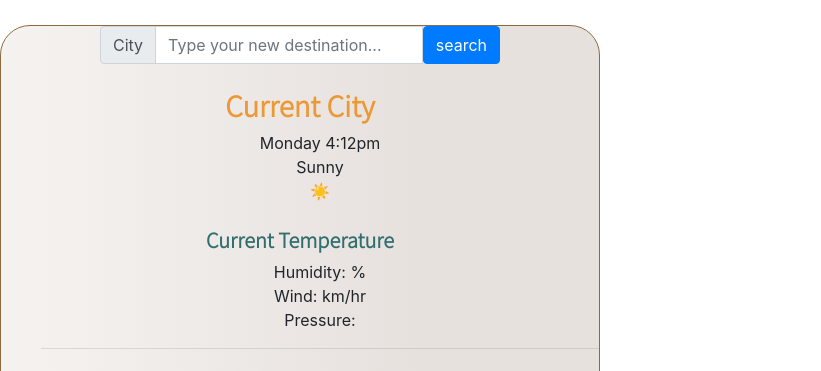
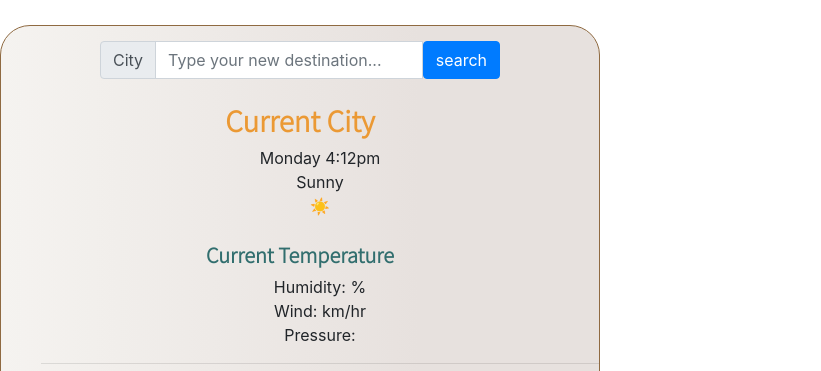
Before and after one commit to melanscr/Project1, a plain HTML site: page index.html in a window 1280 px wide. Shown: the top 371 px of the page, without its empty margins (0-821 px from the left). Drawn offline with nearby package versions, Linux system fonts and the light colour scheme; a web font is replaced by a local one.

Commit message:
Update style.css

```diff
--- a/style.css
+++ b/style.css
@@ -28,6 +28,7 @@ li {
   border: 1px solid rgb(143, 106, 65);
   max-width: 600px;
   margin: 25px 0;
+  padding: 15px 0 0;
   background-image: linear-gradient(to right, #f5f3f0 0%, #e7e1de 70%);
   border-radius: 30px;
 }
```
